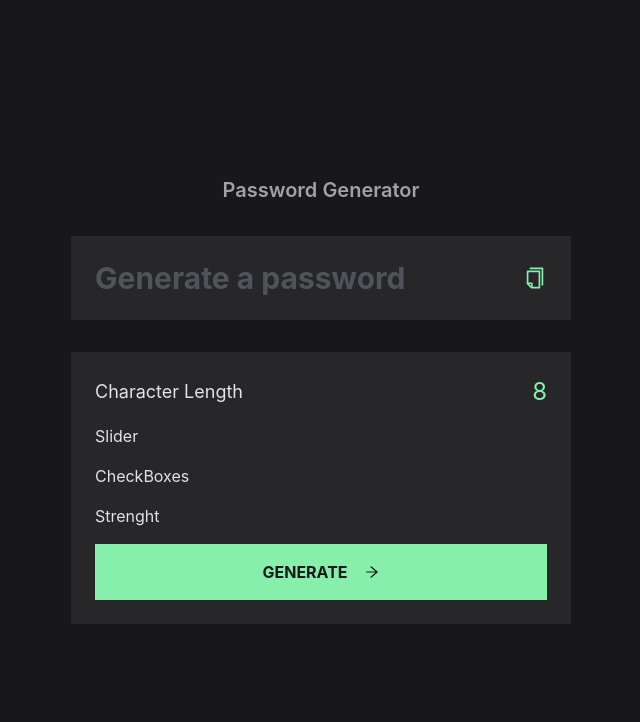
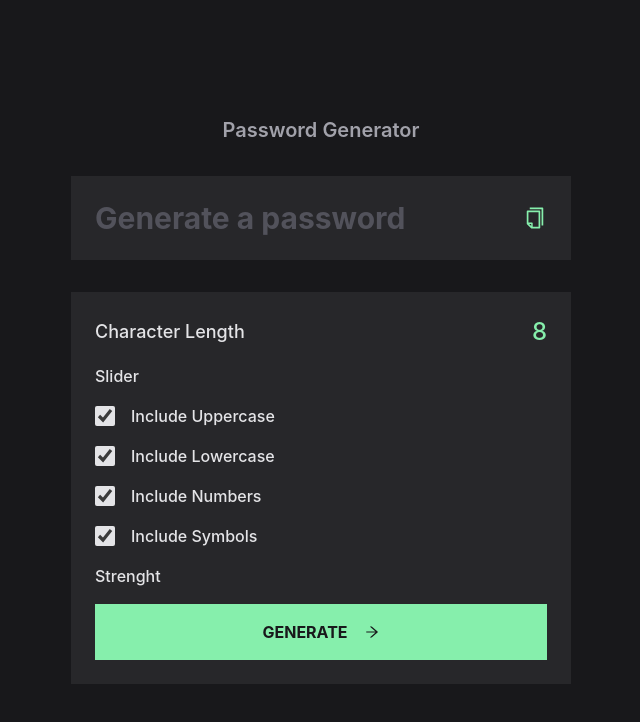
Before and after one commit to vladavoX/password_generator_app, a React (Vite) app: page / in a window 1280 px wide. Shown: the top 722 px of the page, without its empty margins (319-959 px from the left). Built offline with nearby package versions, Linux system fonts and the light colour scheme.

Commit message:
Checkboxes, values to include

```diff
--- a/src/components/CheckBoxes.tsx
+++ b/src/components/CheckBoxes.tsx
@@ -1,5 +1,35 @@
-const CheckBoxes = () => {
-  return <div>CheckBoxes</div>
+interface Props {
+  options: { name: string; value: boolean; characters: string }[]
+  setOptions: (
+    options: { name: string; value: boolean; characters: string }[]
+  ) => void
+}
+
+const CheckBoxes = ({ options, setOptions }: Props) => {
+  return (
+    <div className='flex flex-col gap-4'>
+      {options.map((option, index) => {
+        return (
+          <div
+            key={index}
+            className='flex gap-4 items-center'
+          >
+            <input
+              type='checkbox'
+              defaultChecked={option.value}
+              onChange={() => {
+                const newOptions = [...options]
+                newOptions[index].value = !newOptions[index].value
+                setOptions(newOptions)
+              }}
+              className='w-5 h-5 accent-zinc-200 rounded cursor-pointer'
+            />
+            <label>Include {option.name}</label>
+          </div>
+        )
+      })}
+    </div>
+  )
 }
 
 export default CheckBoxes
--- a/src/components/GenerateButton.tsx
+++ b/src/components/GenerateButton.tsx
@@ -14,10 +14,6 @@ const GenerateButton = ({ setPassword, options, length }: Props) => {
         let password = ''
         let characters = ''
         for (let i = 0; i < options.length; i++) {
-          if (options[i].value === false) {
-            setPassword('Please select at least one option')
-            return
-          }
           if (options[i].value === true) {
             characters += options[i].characters
           }
--- a/src/components/PasswordGenerator.tsx
+++ b/src/components/PasswordGenerator.tsx
@@ -10,14 +10,14 @@ const PasswordGenerator = () => {
   const [length, setLength] = useState(8)
   const [options, setOptions] = useState([
     {
+      name: 'Uppercase',
+      value: true,
+      characters: 'ABCDEFGHIJKLMNOPQRSTUVWXYZ',
+    },
+    {
       name: 'Lowercase',
       value: true,
       characters: 'abcdefghijklmnopqrstuvwxyz',
-    },
-    {
-      name: 'Uppercase',
-      value: true,
-      characters: 'ABCDEFGHIJKLMNOPQRSTUVWXYZ',
     },
     { name: 'Numbers', value: true, characters: '0123456789' },
     { name: 'Symbols', value: true, characters: '!@#$%^&*()_+' },
@@ -28,13 +28,16 @@ const PasswordGenerator = () => {
         Password Generator
       </h1>
       <PasswordText password={password} />
-      <div className='bg-zinc-800 p-6 flex flex-col gap-4'>
+      <div className='bg-zinc-800 p-6 flex flex-col gap-4 text-zinc-200 font-medium'>
         <div className='flex justify-between items-center'>
           <p className='text-lg'>Character Length</p>
           <p className='text-green-300 text-2xl'>{length}</p>
         </div>
         <Slider />
-        <CheckBoxes />
+        <CheckBoxes
+          options={options}
+          setOptions={setOptions}
+        />
         <Strenght />
         <GenerateButton
           setPassword={setPassword}
```
